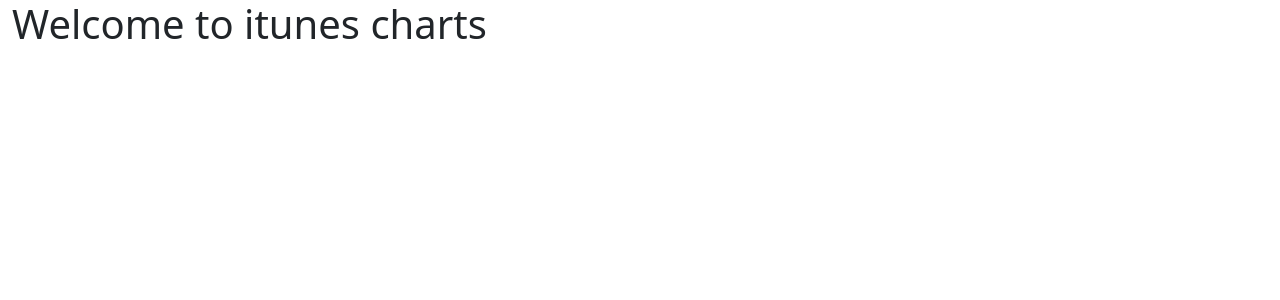
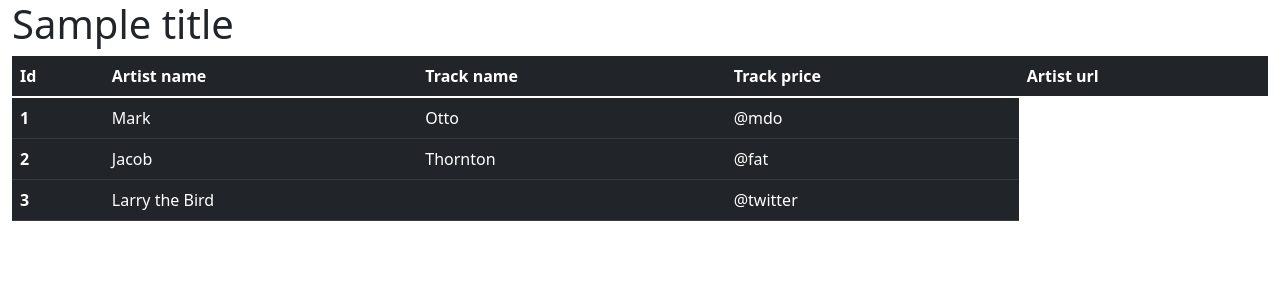
Before and after one commit to markmumba/JSON, a Flask app: template flaskitunes/templates/itunes.html in a window 1280 px wide. Shown: the top 300 px of the page. Run offline with Flask 2, Linux system fonts and the light colour scheme; the template is opened without the code that fills it: most values are stand-ins (such as "Sample title", 1, 10 or a date in 2020).

Commit message:
Solved error where the import was wrong
Chnaged the table inthe html page

rewrote the function for getting the json data

```diff
--- a/flaskitunes/templates/itunes.html
+++ b/flaskitunes/templates/itunes.html
@@ -11,8 +11,39 @@
 </head>
 <div class="container-fluid ">
     <h1>
-        Welcome to itunes charts
+        {{title}}
     </h1>
+
+    <table class="table table-hover table-dark">
+        <thead>
+          <tr>
+            <th scope="col">Id</th>
+            <th scope="col">Artist name</th>
+            <th scope="col">Track name</th>
+            <th scope="col">Track price</th>
+            <th scope="col">Artist url</th>
+          </tr>
+        </thead>
+        <tbody>
+          <tr>
+            <th scope="row">1</th>
+            <td>Mark</td>
+            <td>Otto</td>
+            <td>@mdo</td>
+          </tr>
+          <tr>
+            <th scope="row">2</th>
+            <td>Jacob</td>
+            <td>Thornton</td>
+            <td>@fat</td>
+          </tr>
+          <tr>
+            <th scope="row">3</th>
+            <td colspan="2">Larry the Bird</td>
+            <td>@twitter</td>
+          </tr>
+        </tbody>
+      </table>
 </div>
 
 <body>
--- a/flaskitunes/views.py
+++ b/flaskitunes/views.py
@@ -1,9 +1,23 @@
 from flask import Flask,render_template
-# from itunes import get_data
+from request import get_music
 
 app = Flask(__name__)
 
 
 @app.route('/')
 def index():
-    return render_template('itunes.html')
+    title = "Search Data compiled by Itunes "
+    table= get_music()
+    return render_template('itunes.html', table=table, title=title)
+
+
+
+
+
+
+
+
+
+
+if  __name__ == '__main__':
+    app.run(debug=True)
```
Also changed, not shown: flaskitunes/itunes.py (deleted, +0 -21 lines), flaskitunes/request.py (added, +45 -0 lines).
